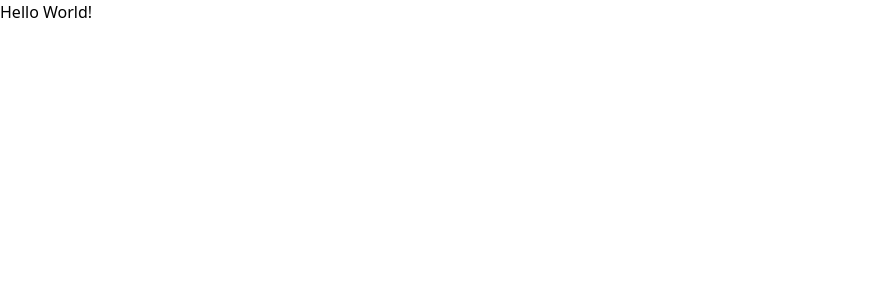
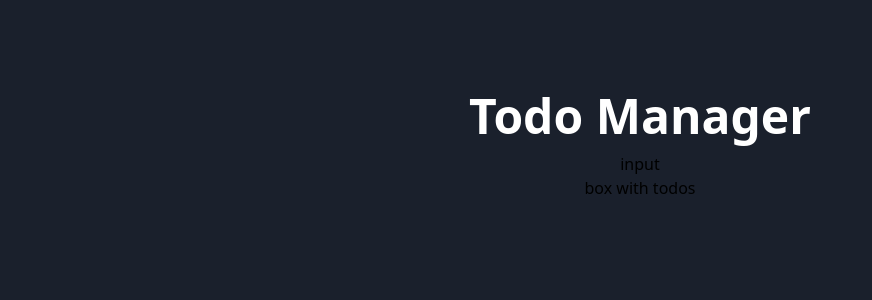
Before and after one commit to angelmtztrc/todo-manager, a React (Create React App) app: page / in a window 1280 px wide. Shown: the top 300 px of the page, without its empty margins (0-872 px from the left). Built offline with nearby package versions, Linux system fonts and the light colour scheme.

Commit message:
:construction: basic jsx structure

```diff
--- a/src/App.js
+++ b/src/App.js
@@ -2,7 +2,13 @@ import React from 'react';
 
 function App() {
   return (
-    <h1>Hello World!</h1>
+    <div className="min-h-screen bg-gray-900">
+      <div className="container mx-auto flex flex-col justify-center items-center pt-20">
+        <h1 className="text-5xl text-white font-bold">Todo Manager</h1>
+        <div>input</div>
+        <div>box with todos</div>
+      </div>
+    </div>
   );
 }
 
```
